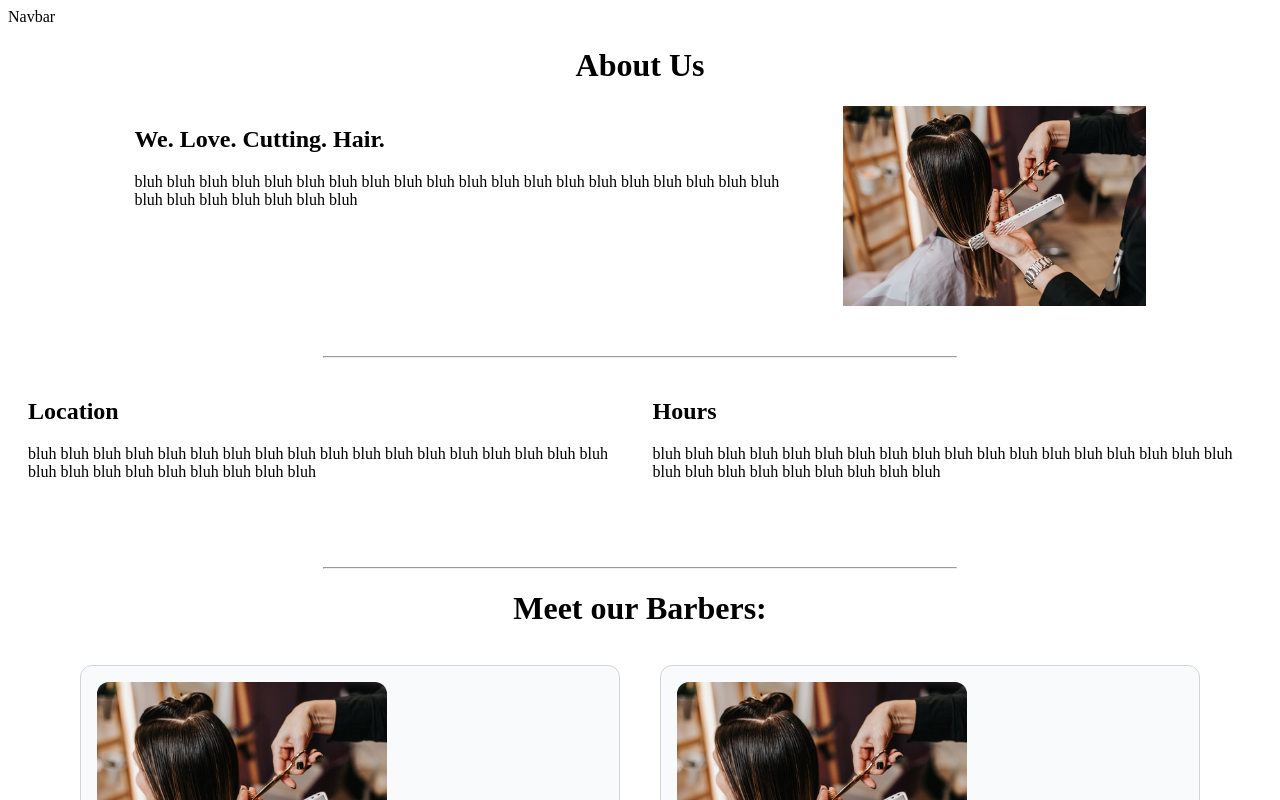
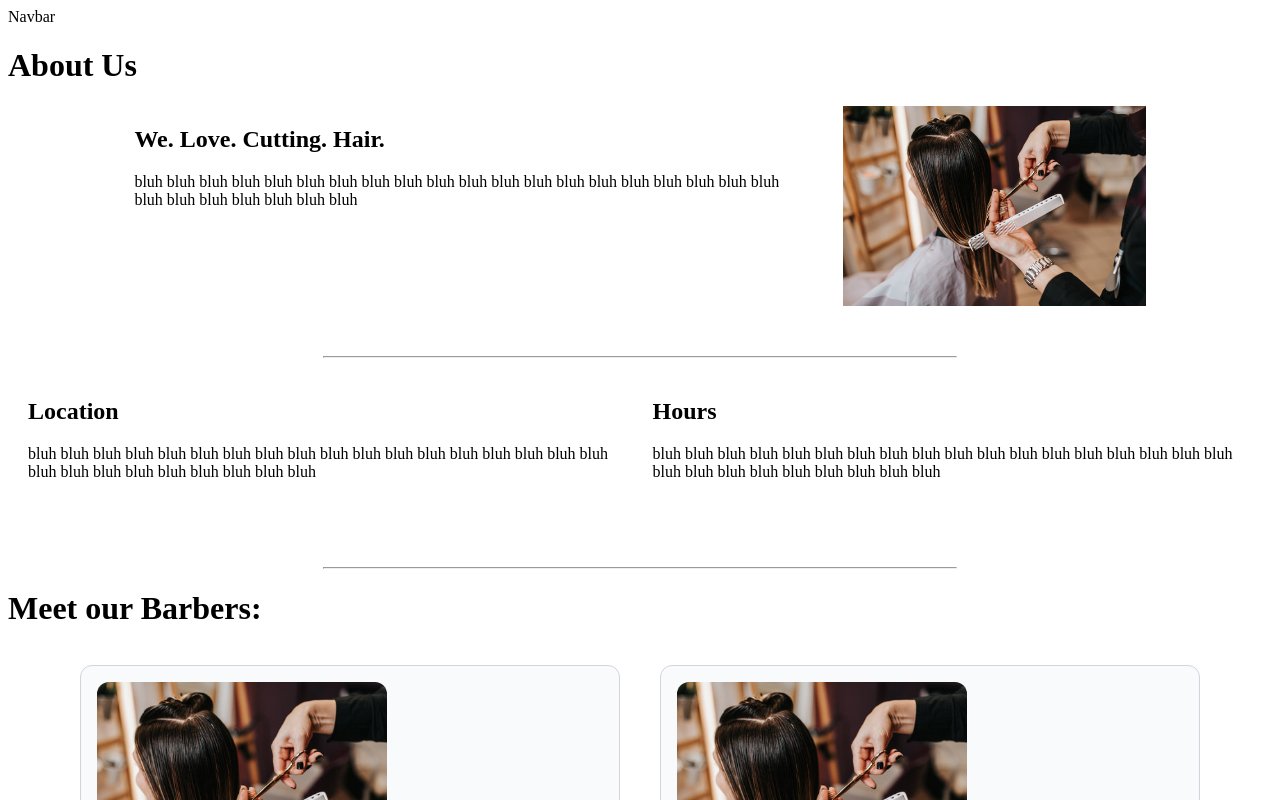
Before and after one commit to seamuscon8/Team4Hack4Impact, a Next.js app: page /about in a window 1280 px wide. Shown: the top 800 px of the page. Built offline with nearby package versions, Linux system fonts and the light colour scheme.

Commit message:
feat: update image alt text

```diff
--- a/src/app/about/page.tsx
+++ b/src/app/about/page.tsx
@@ -14,7 +14,8 @@ export default function About() {
   return (
     <main>
       <Navbar />
-      <h1 style={{ textAlign: "center" }}>About Us</h1>
+      {/* Barbershop Description */}
+      <h1 className={styles.centerText}>About Us</h1>
       <div className={styles.aboutContent}>
         <section>
           <h2>We. Love. Cutting. Hair.</h2>
@@ -23,8 +24,9 @@ export default function About() {
             bluh bluh bluh bluh bluh bluh
           </p>
         </section>
-        <Image src="/images/haircut-stock.jpg" alt="Piece of crap image!" width={400} height={200} />
+        <Image src="/images/haircut-stock.jpg" alt="Barber cutting hair" width={400} height={200} />
       </div>
+      {/* Location & Hours */}
       <hr className={styles.hrSpacing} />
       <div className={styles.contactInfo}>
         <section>
@@ -42,8 +44,9 @@ export default function About() {
           </p>
         </section>
       </div>
+      {/* List of Barbers */}
       <hr className={styles.hrSpacing} />
-      <h1 style={{ textAlign: "center" }}>Meet our Barbers:</h1>
+      <h1 className={styles.centerText}>Meet our Barbers:</h1>
       <div className={styles.aboutBarbers}>
         {barbers.map((b) => (
           <BarberCard key={b.name} barber={b} />
```
